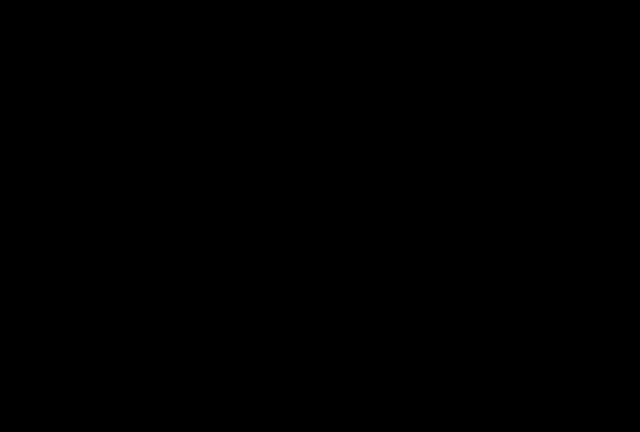
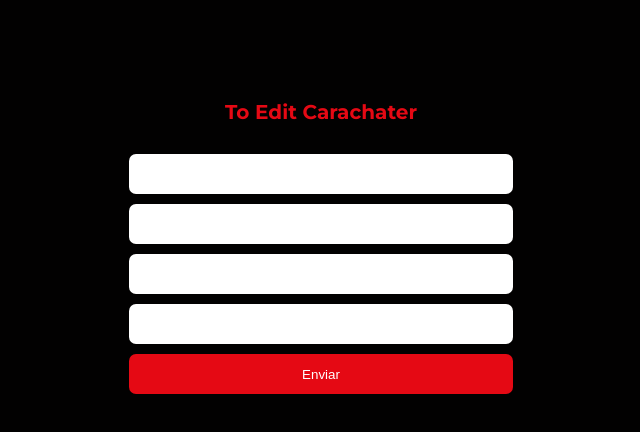
Before and after one commit to Gabriel200395/breaking-bad-characters, a React (Create React App) app: page /to-edit/1 in a window 1280 px wide. Shown: the top 432 px of the page, without its empty margins (319-959 px from the left). Built offline with nearby package versions, Linux system fonts and the light colour scheme.

Commit message:
Pagina Edit Criada

```diff
--- a/src/Components/Form/Form.js
+++ b/src/Components/Form/Form.js
@@ -0,0 +1,17 @@
+import "../../Styles/toEdit.css";
+export default function () {
+  return (
+    <section className="to-edit">
+      <h1>To Edit Carachater</h1>
+      <div className="to-edit-container">
+        <form>
+          <input />
+          <input />
+          <input />
+          <input />
+          <button>Enviar</button>
+        </form>
+      </div>
+    </section>
+  );
+}
--- a/src/Pages/Editar.js
+++ b/src/Pages/Editar.js
@@ -1,3 +1,9 @@
+import Form from "../Components/Form/Form";
+
 export default function Editar() {
-  return <h1>Seja bem vindo a nossa pagina de editar</h1>;
+  return (
+    <section>
+      <Form />
+    </section>
+  );
 }
--- /dev/null
+++ b/src/Styles/toEdit.css
@@ -0,0 +1,41 @@
+.to-edit {
+  margin-top: 100px;
+}
+
+.to-edit h1 {
+  text-align: center;
+  color: #fff;
+  margin-bottom: 30px;
+  font-family: "Montserrat", sans-serif;
+  font-size: 20px;
+  color: #e50914;
+}
+
+.to-edit .to-edit-container {
+  display: flex;
+  justify-content: center;
+}
+
+.to-edit-container form {
+  display: flex;
+  justify-content: center;
+  flex-direction: column;
+  width: 30%;
+}
+
+.to-edit-container input {
+  margin-bottom: 10px;
+  height: 40px;
+  outline: none;
+  border-radius: 7px;
+  border: none;
+}
+
+.to-edit-container button {
+  height: 40px;
+  outline: none;
+  border-radius: 7px;
+  background-color: #e50914;
+  border: none;
+  color: #fff;
+}
```
